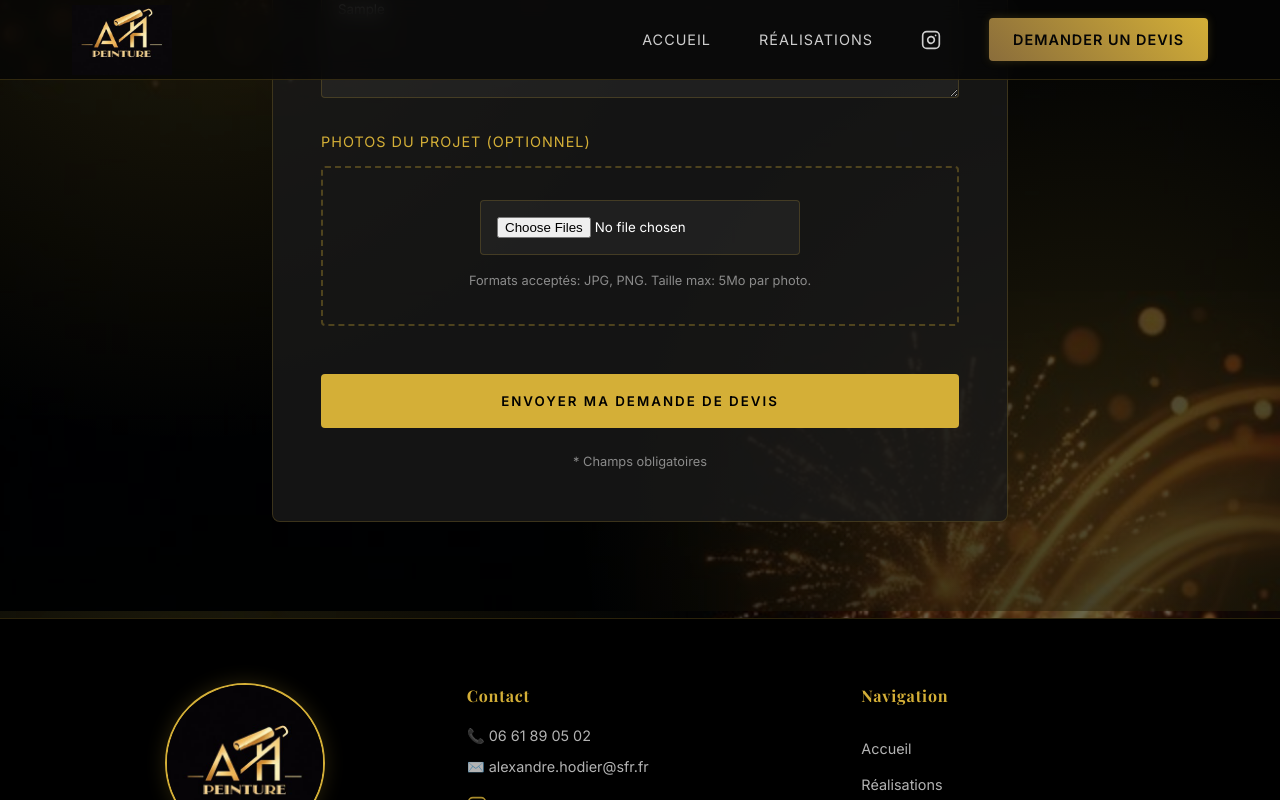
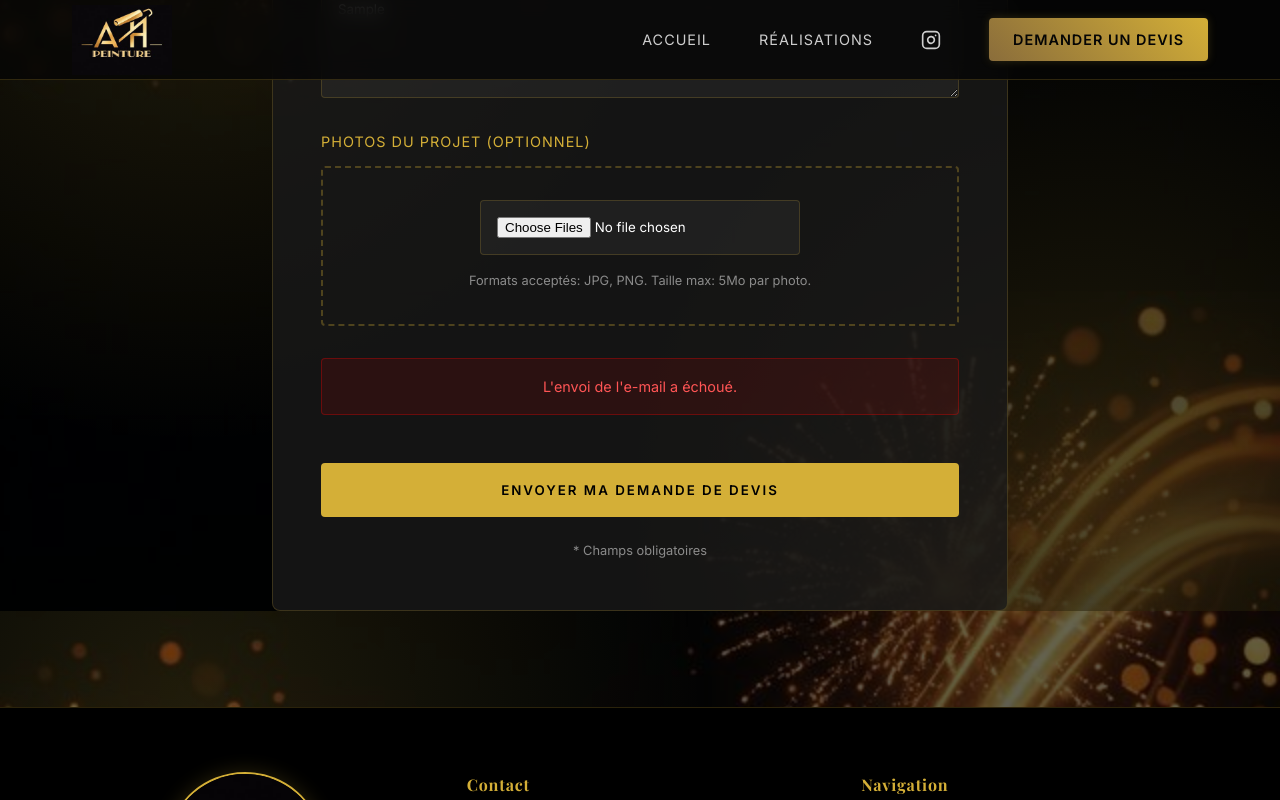
Before and after one commit to Kaopuk/AHPeinture, a Next.js app: page /contact in a window 1280 px wide. Both pictures are taken after typing "Sample", "Sample", "Sample", "5551234", "name@example.com", "Sample" into the empty fields and a click on the button "ENVOYER MA DEMANDE DE DEVIS". Shown: the part 989-1789 px from the top of the page. Built offline with nearby package versions, Linux system fonts and the light colour scheme; no server answers; what prettier would draw is missing.

Commit message:
#Ajout analytics et photo 10mo

```diff
--- a/next.config.ts
+++ b/next.config.ts
@@ -10,6 +10,12 @@
       },
     ],
   },
+  experimental: {
+    serverActions: {
+      bodySizeLimit: '10mb',
+    },
+  },
 };
 
+
 export default nextConfig;
--- a/package.json
+++ b/package.json
@@ -11,6 +11,7 @@
   "dependencies": {
     "@react-email/components": "^1.0.11",
     "@react-email/render": "^2.0.5",
+    "@vercel/analytics": "^2.0.1",
     "next": "16.2.1",
     "prettier": "^3.8.1",
     "react": "19.2.4",
--- a/src/app/actions.tsx
+++ b/src/app/actions.tsx
@@ -16,9 +16,17 @@
 
   try {
     const attachments = [];
+    let totalSize = 0;
+    const MAX_SIZE = 10 * 1024 * 1024; // 10 Mo
 
     for (const photo of photos) {
       if (photo instanceof File && photo.size > 0) {
+        totalSize += photo.size;
+
+        if (totalSize > MAX_SIZE) {
+          return { success: false, error: "Le poids total des photos dépasse la limite de 10 Mo." };
+        }
+
         const buffer = Buffer.from(await photo.arrayBuffer());
         attachments.push({
           filename: photo.name,
@@ -28,7 +36,7 @@
     }
 
     const { data, error } = await resend.emails.send({
-      from: "AH Peinture <onboarding@resend.dev>", // À changer une fois le domaine vérifié
+      from: "AH Peinture <contact@ahpeinture.com>", // À changer une fois le domaine vérifié <onboarding@resend.dev>
       to: [process.env.CONTACT_EMAIL || "votre@email.com"],
       subject: `Demande de devis - ${prenom} ${nom}`,
       react: (
--- a/src/app/contact/contact.module.css
+++ b/src/app/contact/contact.module.css
@@ -102,6 +102,17 @@
     margin-top: 1.5rem;
 }
 
+.errorMessage {
+    background: rgba(255, 0, 0, 0.1);
+    border: 1px solid rgba(255, 0, 0, 0.3);
+    color: #ff5555;
+    padding: 1rem;
+    border-radius: 4px;
+    margin-bottom: 2rem;
+    text-align: center;
+    font-size: 0.9rem;
+}
+
 .success {
     height: 100vh;
     display: flex;
--- a/src/app/contact/page.tsx
+++ b/src/app/contact/page.tsx
@@ -8,14 +8,35 @@
   const [submitted, setSubmitted] = useState(false);
   const [isPending, startTransition] = useTransition();
 
+  const [error, setError] = useState<string | null>(null);
+
   const handleSubmit = async (e: React.FormEvent<HTMLFormElement>) => {
     e.preventDefault();
+    setError(null);
+
     const formData = new FormData(e.currentTarget);
+    const photos = formData.getAll('photos') as File[];
+
+    // Validation de la taille côté client
+    let totalSize = 0;
+    const MAX_SIZE = 10 * 1024 * 1024; // 10 Mo
+    for (const photo of photos) {
+      if (photo.size > 0) {
+        totalSize += photo.size;
+      }
+    }
+
+    if (totalSize > MAX_SIZE) {
+      setError("Le poids total des photos dépasse la limite de 10 Mo. Veuillez réduire la taille ou le nombre d'images.");
+      return;
+    }
 
     startTransition(async () => {
       const result = await sendQuoteRequest(formData);
       if (result.success) {
         setSubmitted(true);
+      } else {
+        setError(result.error || "Une erreur est survenue lors de l'envoi.");
       }
     });
   };
@@ -85,6 +106,12 @@
               </div>
             </div>
 
+            {error && (
+              <div className={styles.errorMessage}>
+                {error}
+              </div>
+            )}
+
             <button type="submit" className={styles.submitBtn} disabled={isPending}>
               {isPending ? "Envoi en cours..." : "Envoyer ma demande de devis"}
             </button>
--- a/src/app/layout.tsx
+++ b/src/app/layout.tsx
@@ -2,6 +2,7 @@
 import "./globals.css";
 import Navbar from "@/components/Navbar/Navbar";
 import Footer from "@/components/Footer/Footer";
+import { Analytics } from "@vercel/analytics/react";
 
 export const metadata: Metadata = {
   title: "AH PEINTURE | Construction & Rénovation",
@@ -20,6 +21,7 @@
         <Navbar />
         <main>{children}</main>
         <Footer />
+        <Analytics />
       </body>
     </html>
   );
```
Also changed, not shown: 1 other file (tests, documents, lock files or other folders).
